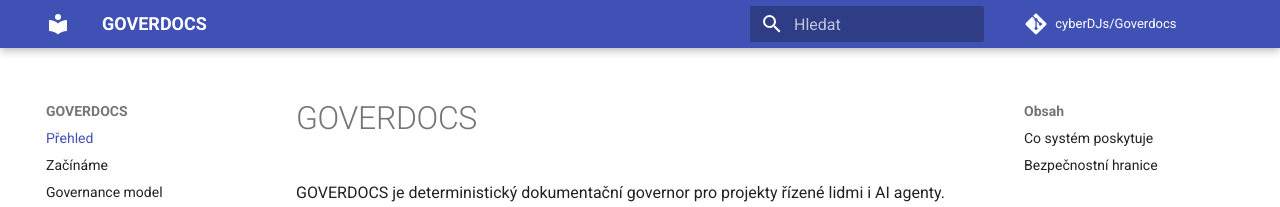
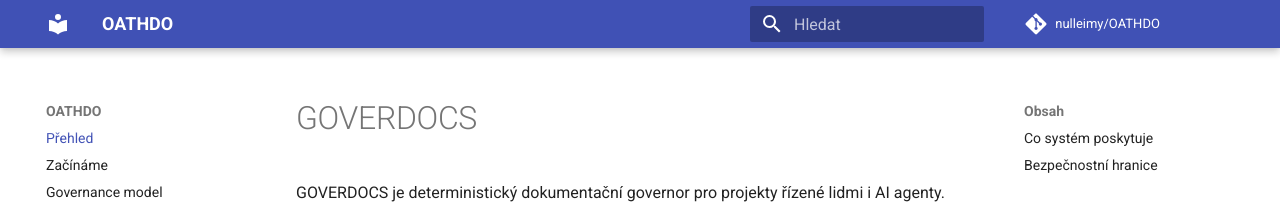
Before and after one commit to cyberDJs/Goverdocs, an MkDocs documentation site: the page built from site-docs/index.md, in a window 1280 px wide. Shown: the top 207 px of the page. Built offline with MkDocs 1.6.1 and Material for MkDocs 9.7.7, drawn with Linux system fonts in a browser that asks for light colours; comment, search, counter and statistics services are not loaded; some of the changed lines change nothing that is shown.

Commit message:
docs: align MkDocs publication with OATHDO

```diff
--- a/mkdocs.yml
+++ b/mkdocs.yml
@@ -1,8 +1,8 @@
-site_name: GOVERDOCS
+site_name: OATHDO
 site_description: Deterministická governance technické dokumentace
-site_url: https://cyberdjs.github.io/Goverdocs/
-repo_url: https://github.com/cyberDJs/Goverdocs
-repo_name: cyberDJs/Goverdocs
+site_url: https://nulleimy.github.io/OATHDO/
+repo_url: https://github.com/nulleimy/OATHDO
+repo_name: nulleimy/OATHDO
 edit_uri: edit/main/site-docs/
 docs_dir: site-docs
 site_dir: site
@@ -23,13 +23,13 @@ nav:
   - Začínáme: getting-started.md
   - Governance model: governance-model.md
   - Kanonická dokumentace:
-      - Technická ústava: https://github.com/cyberDJs/Goverdocs/blob/main/WORLD_CLASS_SOFTWARE_DEVOPS_OPERATING_MODE.md
-      - Ústavní rámec: https://github.com/cyberDJs/Goverdocs/blob/main/GOVERDOCS_CONSTITUTIONAL_FRAMEWORK.md
-      - Produktový operating mode: https://github.com/cyberDJs/Goverdocs/blob/main/PRODUCT_DECISION_EXECUTION_OPERATING_MODE.md
-      - Změnová brána 10/10: https://github.com/cyberDJs/Goverdocs/blob/main/policies/CHANGE_GATE_10_OF_10.yaml
-      - Dokumentační index: https://github.com/cyberDJs/Goverdocs/blob/main/DOCUMENTATION_INDEX.md
-      - Projektový stav: https://github.com/cyberDJs/Goverdocs/blob/main/PROJECT_STATE.md
-      - Automatizační governance: https://github.com/cyberDJs/Goverdocs/blob/main/docs/governance/GOV-DOCUMENTATION-AUTOMATION.md
+      - Technická ústava: https://github.com/nulleimy/OATHDO/blob/main/WORLD_CLASS_SOFTWARE_DEVOPS_OPERATING_MODE.md
+      - Ústavní rámec: https://github.com/nulleimy/OATHDO/blob/main/GOVERDOCS_CONSTITUTIONAL_FRAMEWORK.md
+      - Produktový operating mode: https://github.com/nulleimy/OATHDO/blob/main/PRODUCT_DECISION_EXECUTION_OPERATING_MODE.md
+      - Změnová brána 10/10: https://github.com/nulleimy/OATHDO/blob/main/policies/CHANGE_GATE_10_OF_10.yaml
+      - Dokumentační index: https://github.com/nulleimy/OATHDO/blob/main/DOCUMENTATION_INDEX.md
+      - Projektový stav: https://github.com/nulleimy/OATHDO/blob/main/PROJECT_STATE.md
+      - Automatizační governance: https://github.com/nulleimy/OATHDO/blob/main/docs/governance/GOV-DOCUMENTATION-AUTOMATION.md
 
 markdown_extensions:
   - admonition
```
